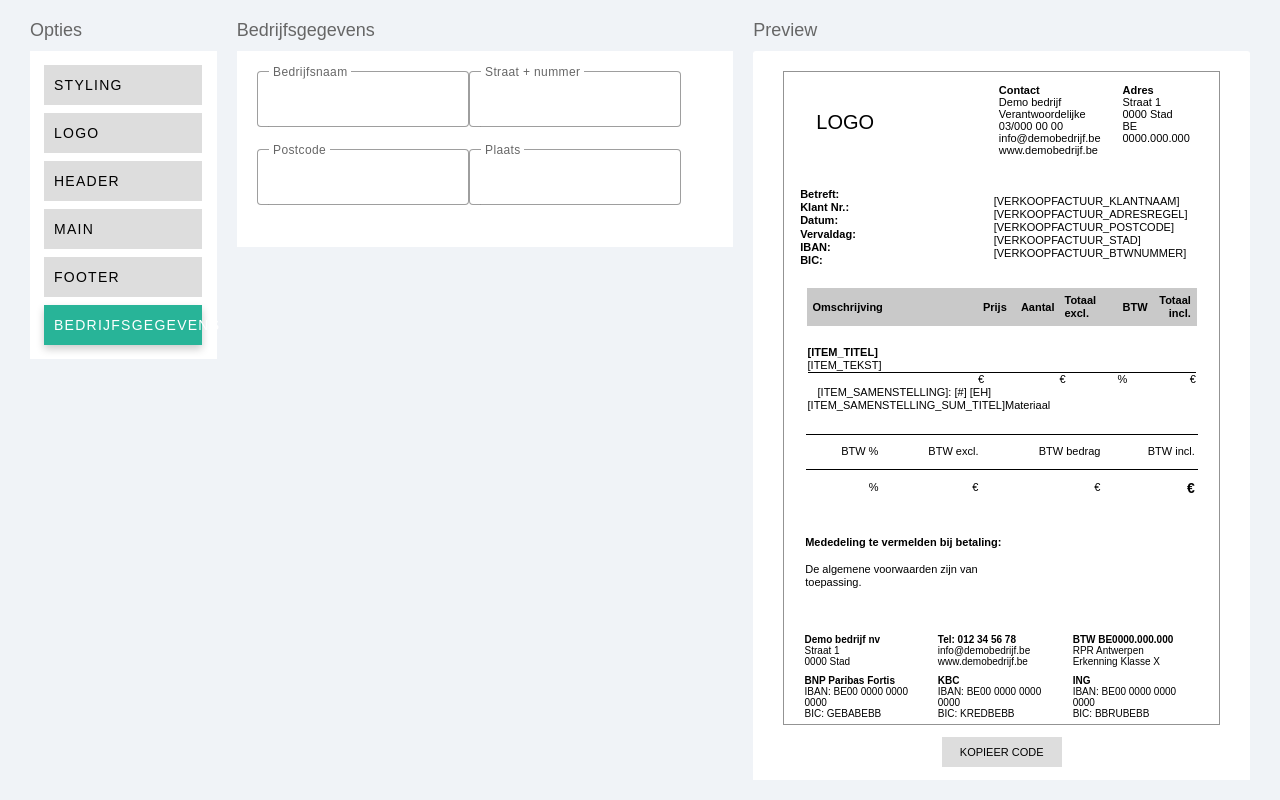
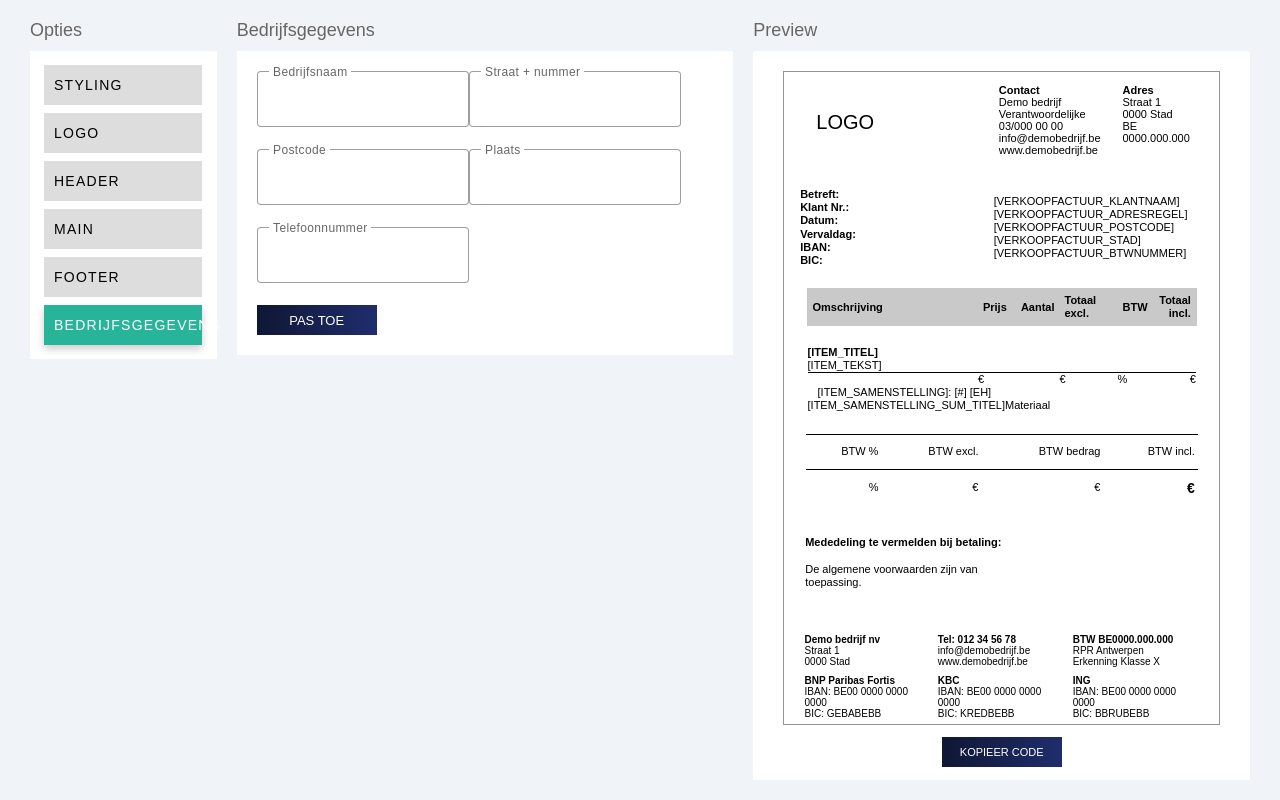
Before and after one commit to Karen03y/iamd-stage-wizard, an Angular app: page / in a window 1280 px wide. Both pictures are taken after a click on the button "BEDRIJFSGEGEVENS". Built offline with nearby package versions, Linux system fonts and the light colour scheme.

Commit message:
added btn

```diff
--- a/src/app/app.component.html
+++ b/src/app/app.component.html
@@ -64,7 +64,7 @@
         </div>
       </div>
       <div class="copy-code-button">
-        <button class="green-btn" (click)="showHTMLDialog()">
+        <button class="blue-btn" (click)="showHTMLDialog()">
           Kopieer code
         </button>
       </div>
--- a/src/app/components/bedrijfsgegevens/bedrijfsgegevens.component.css
+++ b/src/app/components/bedrijfsgegevens/bedrijfsgegevens.component.css
@@ -0,0 +1,19 @@
+button {
+  border: none;
+  width: 120px;
+  height: 30px;
+  font-size: 13px;
+  text-transform: uppercase;
+  text-align: center;
+  cursor: pointer;
+}
+
+.blue-btn {
+  background-color: var(--brand-primary);
+  background: var(--dark-blue-gradient);
+  color: #fff;
+}
+
+.blue-btn:hover {
+  box-shadow: 0 4px 8px rgba(0, 0, 0, 0.2);
+}
--- a/src/app/components/bedrijfsgegevens/bedrijfsgegevens.component.html
+++ b/src/app/components/bedrijfsgegevens/bedrijfsgegevens.component.html
@@ -1,3 +1,4 @@
+<div class="bedrijfsgegevens-form">
   <mat-form-field appearance="outline" [floatLabel]="'always'">
     <mat-label>Bedrijfsnaam</mat-label>
     <input matInput />
@@ -14,3 +15,9 @@
     <mat-label>Plaats</mat-label>
     <input matInput />
   </mat-form-field>
+  <mat-form-field appearance="outline" [floatLabel]="'always'">
+    <mat-label>Telefoonnummer</mat-label>
+    <input matInput />
+  </mat-form-field>
+</div>
+<button class="blue-btn">Pas toe</button>
```
Lines whose indentation alone changed are shown as unchanged.
